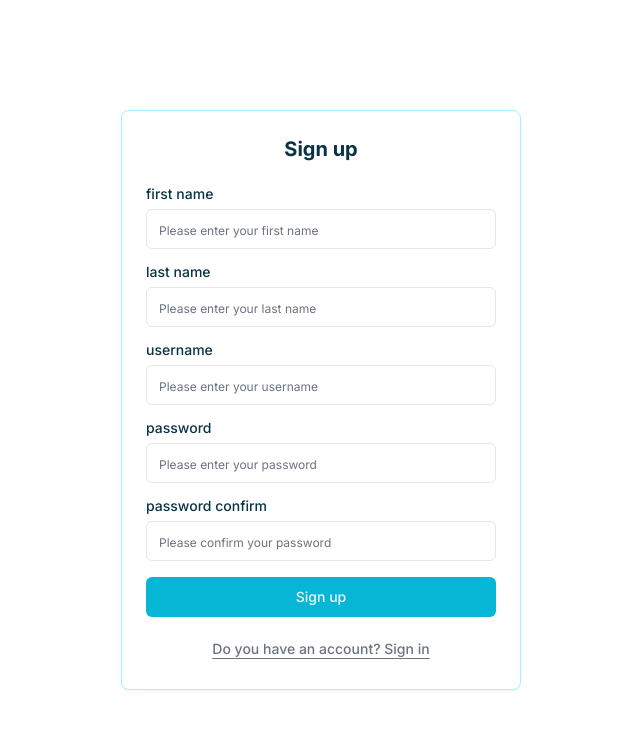
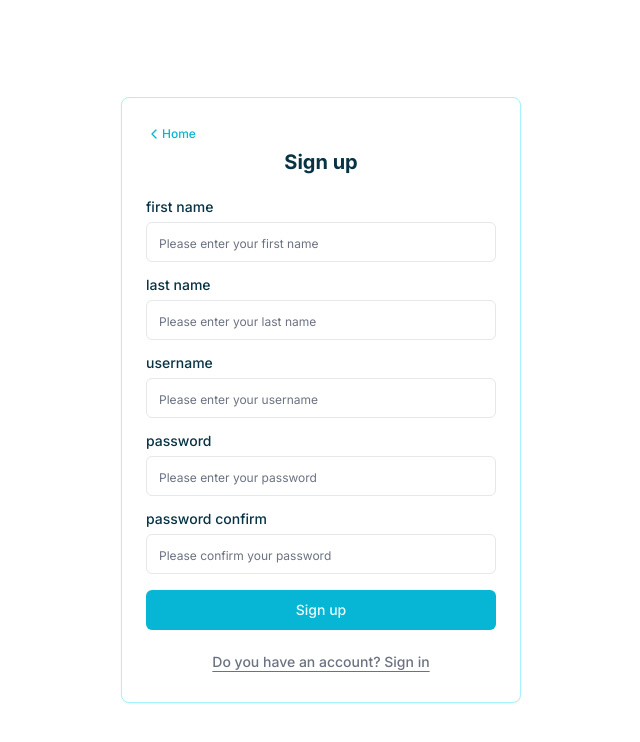
Before and after one commit to saeidghani/melody, a Next.js app: page /signup in a window 1280 px wide. Shown: the top 742 px of the page, without its empty margins (319-959 px from the left). Built offline with nearby package versions, Linux system fonts and the light colour scheme.

Commit message:
add home link to auth layout

```diff
--- a/src/app/(auth)/layout.tsx
+++ b/src/app/(auth)/layout.tsx
@@ -1,4 +1,7 @@
 import { Card } from "@/components/ui/card";
+import { Link } from "@/components/ui/link";
+import { routes } from "@/constants";
+import { ChevronLeft } from "lucide-react";
 import React, { ReactNode } from "react";
 
 interface LayoutProps {
@@ -15,6 +18,10 @@ export default function layout({ children }: LayoutProps) {
         className="w-full max-w-[400px] mx-auto max-xs:border-none
                    max-xs:shadow-none max-xs:rounded-none p-4 md:p-6"
       >
+        <Link size="xs" className="mr-auto" href={routes.home}>
+          <ChevronLeft size={16} />
+          Home
+        </Link>
         {children}
       </Card>
     </main>
```
